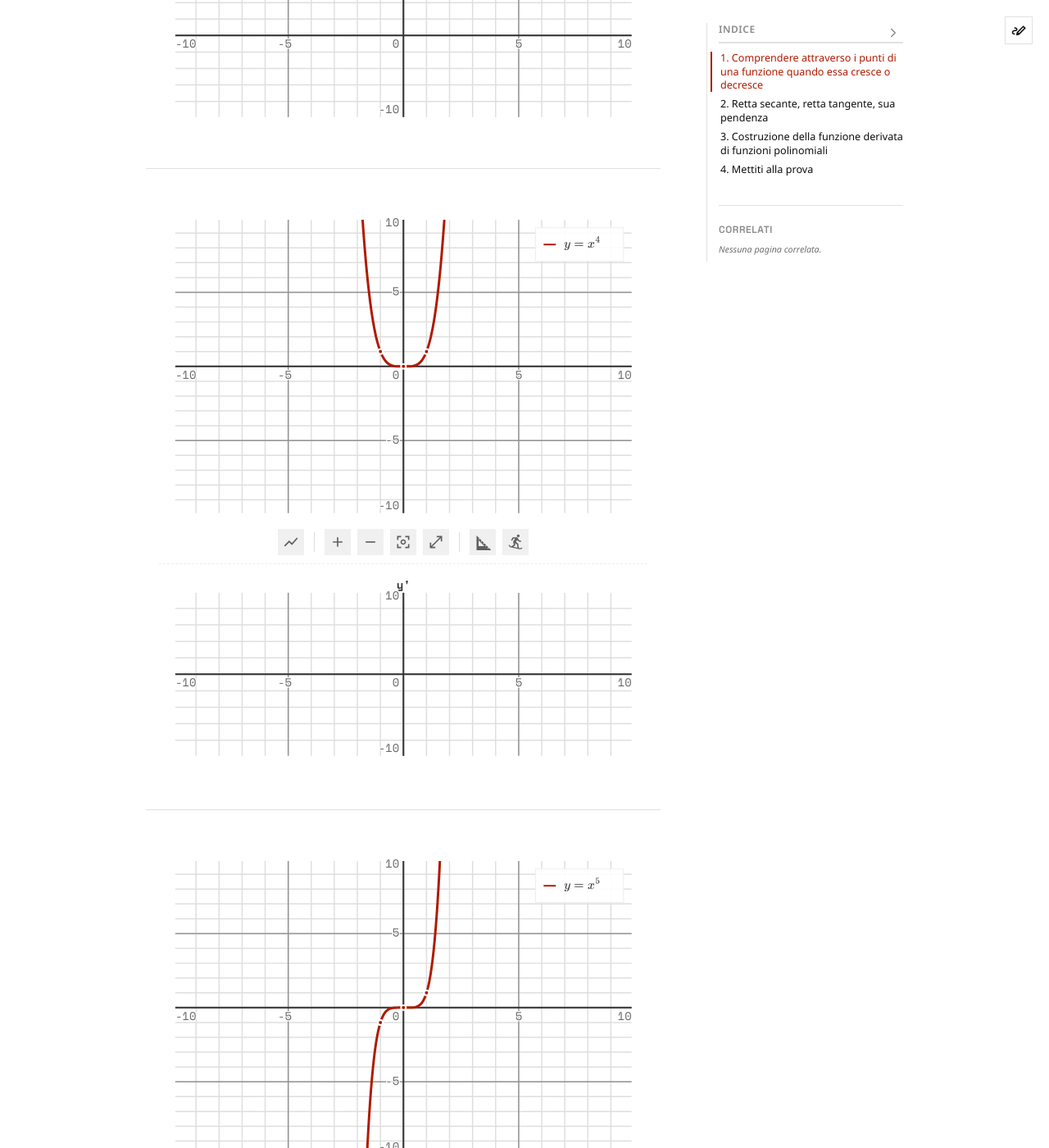
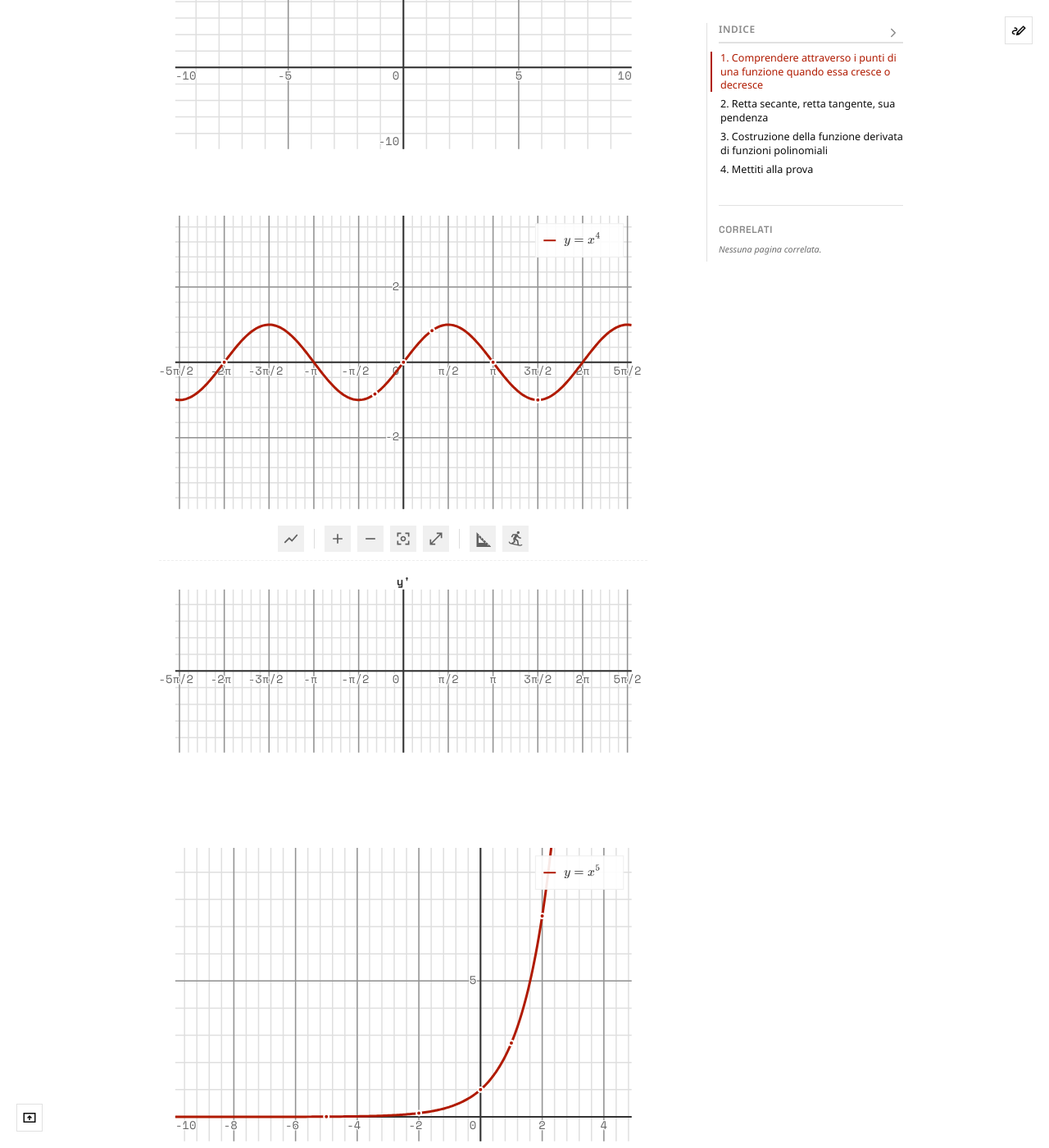
Before and after one commit to Bradwave/matephis, a Jekyll site: the page built from _notes/Public/scoperta-derivata-breve.md, in a window 1280 px wide and 1400 px high, scrolled down 3581 px. Shown: the whole window at 82% size. Built offline with Jekyll 4.4.1, drawn with Linux system fonts in a browser that asks for light colours; some of the changed lines change nothing that is shown; some of the changed text lies outside the part shown.

Commit message:
Makes some changes to brief version of derivative activity.

````diff
--- a/_notes/Public/scoperta-derivata-breve.md
+++ b/_notes/Public/scoperta-derivata-breve.md
@@ -3,6 +3,7 @@ title: Attività sulla derivata
 feed: hide
 plot: true
 draw: true
+slides: true
 ---
 ## 1. Comprendere attraverso i punti di una funzione quando essa cresce o decresce
 
@@ -33,6 +34,8 @@ In figura è rappresentato il grafico del volume d'aria presente nei polmoni di
 }
 ```
 
+---
+
 ## 2. Retta secante, retta tangente, sua pendenza
 
 ```matephis
@@ -61,6 +64,8 @@ In figura è rappresentato il grafico del volume d'aria presente nei polmoni di
   ]
 }
 ```
+
+---
 
 ## 3. Costruzione della funzione derivata di funzioni polinomiali
 
@@ -149,7 +154,37 @@ In figura è rappresentato il grafico del volume d'aria presente nei polmoni di
   "cssWidth": "95%",
   "align": "center",
   "marginBottom": 0,
-  "ylim": [-9.9,9.9],
+  "xlim": [-8,8],
+  "ylim": [-3.9,3.9],
+  "xStep": "pi/2",
+  "interactive": true,
+  "slopeSelection": true,
+  "tangentSelection": true,
+  "addDerivativePlot": true,
+  "showDerivative": false,
+  "showDerivativeFunction": false,
+  "traceDerivative": true,
+  "derivativeToggle": true,
+  "showDerivativePoint": false,
+  "derivativeYLim": [-4.9,4.9],
+  "legend": true,
+  "data": [
+    { "fn": "sin(x)", "label": "$y = x^4$", "derivativeColor": "summer3" },
+    { "points": [["-2*pi","sin(-2*pi)"],[-1,"sin(-1)"],[0,0],[1,"sin(1)"],["1.5*pi","sin(1.5*pi)"],["pi",0]], "color": "red1", "radius": 3, "strokeColor": "#fff", "strokeWidth": 2 }
+  ]
+}
+```
+
+---
+
+```matephis
+{
+  "aspectRatio": "3:2",
+  "cssWidth": "95%",
+  "align": "center",
+  "marginBottom": 10,
+  "xlim": [-9.9,4.9],
+  "ylim": [-0.9,9.9],
   "interactive": true,
   "slopeSelection": true,
   "tangentSelection": true,
@@ -162,38 +197,13 @@ In figura è rappresentato il grafico del volume d'aria presente nei polmoni di
   "derivativeYLim": [-9.9,9.9],
   "legend": true,
   "data": [
-    { "fn": "x^4", "label": "$y = x^4$", "derivativeColor": "summer3" },
-    { "points": [[-2,16],[-1,1],[0,0],[1,1],[2,16]], "color": "red1", "radius": 3, "strokeColor": "#fff", "strokeWidth": 2 }
+    { "fn": "e^x", "label": "$y = x^5$", "derivativeColor": "summer3" },
+    { "points": [[-5,"e^(-5)"],[-2,"e^(-2)"],[0,1],[1,"e"],[2,"e^2"]], "color": "red1", "radius": 3, "strokeColor": "#fff", "strokeWidth": 2 }
   ]
 }
 ```
 
 ---
-
-```matephis
-{
-  "aspectRatio": "3:2",
-  "cssWidth": "95%",
-  "align": "center",
-  "marginBottom": 10,
-  "ylim": [-9.9,9.9],
-  "interactive": true,
-  "slopeSelection": true,
-  "tangentSelection": true,
-  "addDerivativePlot": true,
-  "showDerivative": false,
-  "showDerivativeFunction": false,
-  "traceDerivative": true,
-  "derivativeToggle": true,
-  "showDerivativePoint": false,
-  "derivativeYLim": [-9.9,9.9],
-  "legend": true,
-  "data": [
-    { "fn": "x^5", "label": "$y = x^5$", "derivativeColor": "summer3" },
-    { "points": [[-2,-32],[-1,-1],[0,0],[1,1],[2,32]], "color": "red1", "radius": 3, "strokeColor": "#fff", "strokeWidth": 2 }
-  ]
-}
-```
 
 ## 4. Mettiti alla prova
 
````
